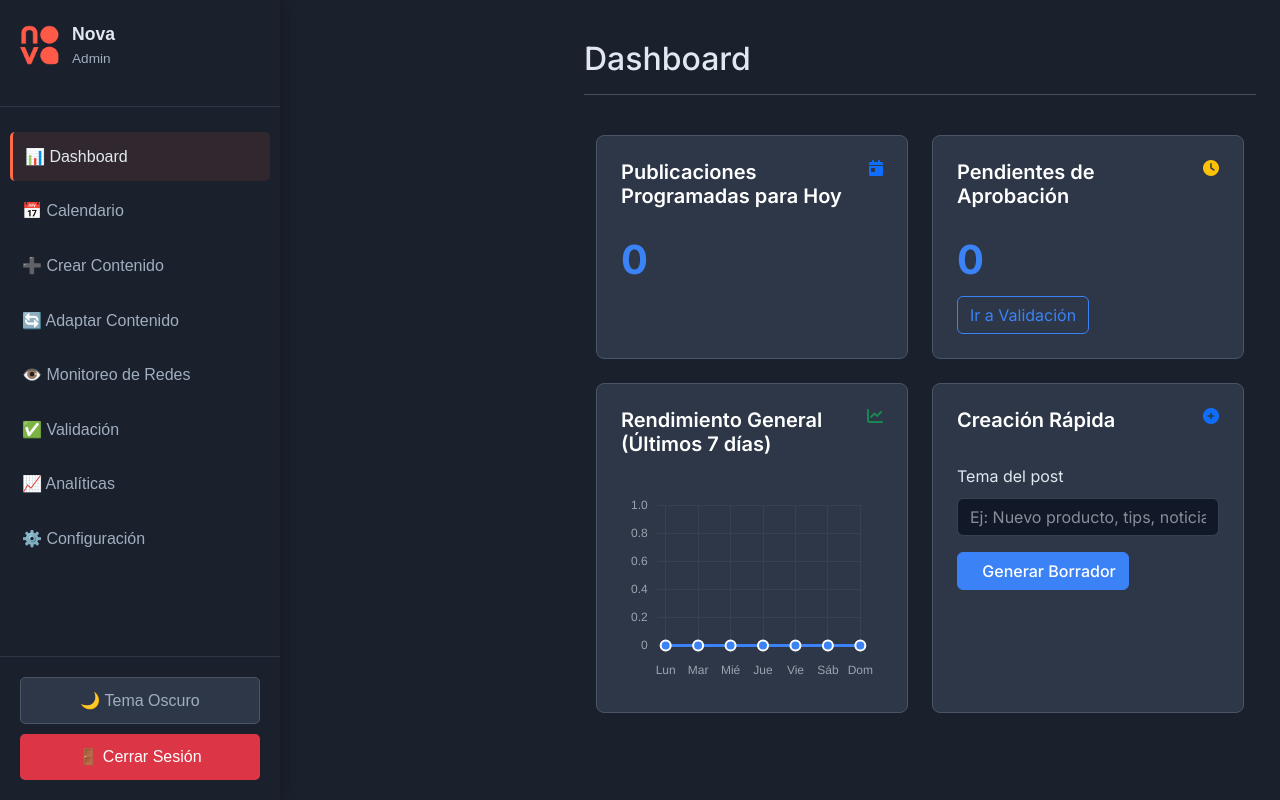
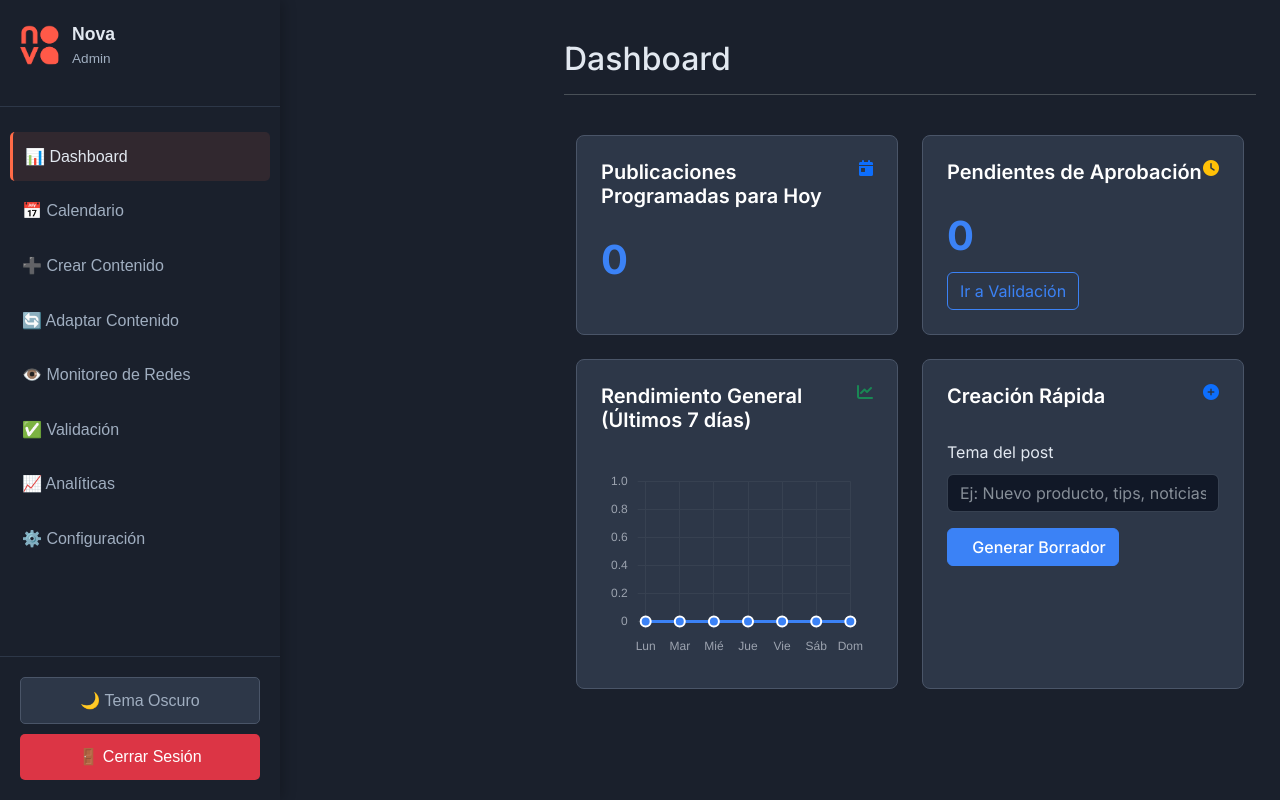
Before and after one commit to Handepora/NovaSocial, a Flask app: page / in a window 1280 px wide. Run offline with Flask 3, Linux system fonts and the light colour scheme; some libraries are stand-ins or nearby versions.

Commit message:
Improve the appearance of the sidebar and overall page layout
Adjusts padding and margins in index.html and JS to fix space issues.

Replit-Commit-Author: Agent
Replit-Commit-Session-Id: ed7e2e6b-92a9-47f1-95d8-414584846d23
Replit-Commit-Screenshot-Url: https://storage.googleapis.com/screenshot-production-us-central1/cc90ac2b-74d9-435d-9ab6-d7bc0e0d6b7f/86fa5610-16f0-4931-8fec-47587e3ffc00.jpg

```diff
--- a/templates/index.html
+++ b/templates/index.html
@@ -2072,7 +2072,7 @@
                     margin: 0 !important;
                     padding: 0 !important;
                     border: none !important;
-                    margin-right: -20px !important;
+
                 ">
                     <!-- Header -->
                     <div id="sidebar-header" style="padding: 20px; border-bottom: 1px solid #2d3748; color: white;">
@@ -2211,7 +2211,7 @@
 
             // Create content wrapper
             const contentWrapper = document.createElement('div');
-            contentWrapper.style.cssText = 'flex: 1; overflow-y: auto; max-height: 100vh; padding: 0; margin: 0; border: none;';
+            contentWrapper.style.cssText = 'flex: 1; overflow-y: auto; max-height: 100vh; padding: 0; margin: 0; border: none; margin-left: -20px;';
 
             // Move existing main content into content wrapper
             const mainContent = document.querySelector('main');
@@ -2221,7 +2221,7 @@
                 mainContent.style.margin = '0';
                 mainContent.style.transition = 'none';
                 mainContent.style.padding = '20px';
-                mainContent.style.paddingLeft = '20px';
+                mainContent.style.paddingLeft = '30px';
                 mainContent.style.width = '100%';
                 mainContent.style.border = 'none';
                 contentWrapper.appendChild(mainContent);
```
Also changed, not shown: attached_assets/image_1751107222464.png (added).
